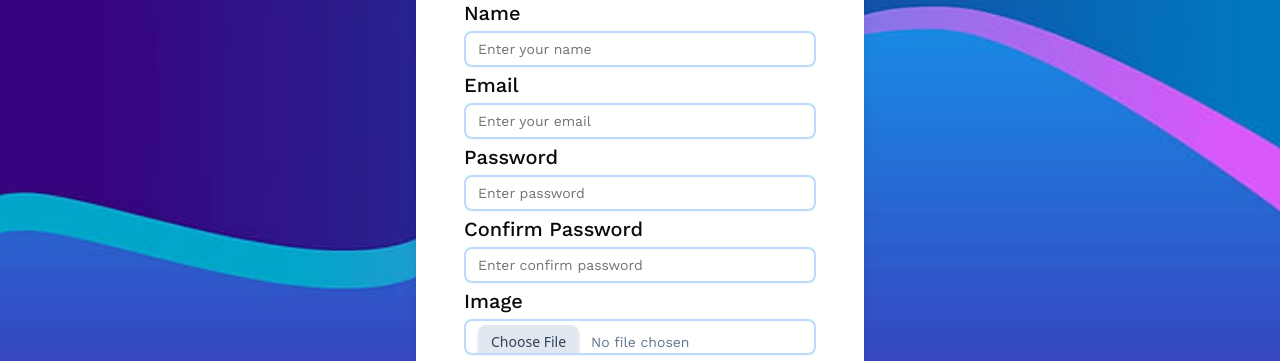
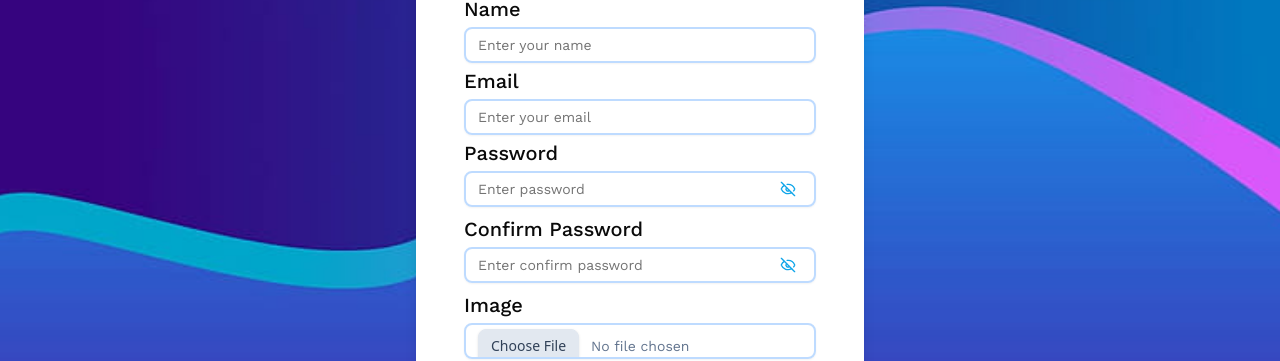
Before and after one commit to AllahRakha1234/Real-Time-Chat-App, a React (Vite) app in the folder frontend/: page /register in a window 1280 px wide. Shown: the part 213-574 px from the top of the page. Built offline with nearby package versions, Linux system fonts and the light colour scheme; no server answers.

Commit message:
fix: persist issues resolved

```diff
--- a/frontend/src/components/Header.tsx
+++ b/frontend/src/components/Header.tsx
@@ -32,6 +32,7 @@ import useDebounce from "@/hooks/useDebounce";
 import SearchResultItem from "./common/SearchUserItem";
 import NotificationsMenu from "./Notifications/NotificationsMenu";
 import ProfileModal from "@/components/modals/ProfileModal";
+import { useMessageStore } from "@/store/message.store";
 
 
 const Header = () => {
--- a/frontend/src/pages/login.tsx
+++ b/frontend/src/pages/login.tsx
@@ -5,10 +5,14 @@ import { zodResolver } from "@hookform/resolvers/zod";
 import { useAuthStore } from "../store/auth.store";
 import { loginSchema, type LoginSchema } from "../lib/validations/auth";
 import { toast } from "react-hot-toast";
-import { useEffect } from "react";
+import { useEffect, useState } from "react";
 import { Link, useNavigate } from "react-router-dom";
+import { Eye, EyeOff } from "lucide-react";
 
 const LoginPage = () => {
+
+  const [showPassword, setShowPassword] = useState(false);
+
   const {
     control,
     handleSubmit,
@@ -34,7 +38,7 @@ const LoginPage = () => {
 
       if (result?.success && result?.user) {
         navigate("/chat");
-        toast.success(result?.message ??"Welcome back!");
+        toast.success(result?.message ?? "Welcome back!");
       } else {
         toast.error("Login failed");
       }
@@ -84,7 +88,7 @@ const LoginPage = () => {
           </div>
 
           {/* Password Field */}
-          <div className="space-y-2">
+          <div className="relative space-y-2">
             <Controller
               name="password"
               control={control}
@@ -93,12 +97,15 @@ const LoginPage = () => {
                   <Input
                     label="Password"
                     placeholder="Enter your password"
-                    type="password"
+                    type={showPassword ? "text" : "password"}
                     value={field.value || ""}
                     onChange={field.onChange}
                     onBlur={field.onBlur}
                     name={field.name}
                   />
+                  <Button variant="simple" onClick={() => setShowPassword(!showPassword)} className="absolute text-primary top-8 right-2 p-0" type="button">
+                    {showPassword ? <Eye size={16} /> : <EyeOff size={16} />}
+                  </Button>
                   {fieldState.error && (
                     <p className="text-red-500 text-sm ml-1">
                       {fieldState.error.message}
--- a/frontend/src/pages/register.tsx
+++ b/frontend/src/pages/register.tsx
@@ -5,10 +5,15 @@ import { zodResolver } from "@hookform/resolvers/zod";
 import { useAuthStore } from "../store/auth.store";
 import { signupSchema, type SignupSchema } from "../lib/validations/auth";
 import { toast } from "react-hot-toast";
-import { useEffect } from "react";
+import { useEffect, useState } from "react";
 import { Link, useNavigate } from "react-router-dom";
+import { Eye, EyeOff } from "lucide-react";
 
 const RegisterPage = () => {
+
+  const [showPassword, setShowPassword] = useState(false);
+  const [showConfirmPassword, setShowConfirmPassword] = useState(false);
+
   const {
     control,
     handleSubmit,
@@ -136,7 +141,7 @@ const RegisterPage = () => {
           </div>
 
           {/* Password Field */}
-          <div className="space-y-1">
+          <div className="space-y-1 relative">
             <Controller
               name="password"
               control={control}
@@ -145,12 +150,15 @@ const RegisterPage = () => {
                   <Input
                     label="Password"
                     placeholder="Enter password"
-                    type="password"
+                    type={showPassword ? "text" : "password"}
                     value={field.value || ""}
                     onChange={field.onChange}
                     onBlur={field.onBlur}
                     name={field.name}
                   />
+                  <Button variant="simple" onClick={() => setShowPassword(!showPassword)} className="absolute text-primary top-8 right-2 p-0" type="button">
+                    {showPassword ? <Eye size={16} /> : <EyeOff size={16} />}
+                  </Button>
                   {fieldState.error && (
                     <p className="text-red-500 text-sm ml-1">
                       {fieldState.error.message}
@@ -162,7 +170,7 @@ const RegisterPage = () => {
           </div>
 
           {/* Confirm Password Field */}
-          <div className="space-y-1">
+          <div className="space-y-1 relative">
             <Controller
               name="confirmPassword"
               control={control}
@@ -171,12 +179,15 @@ const RegisterPage = () => {
                   <Input
                     label="Confirm Password"
                     placeholder="Enter confirm password"
-                    type="password"
+                    type={showConfirmPassword ? "text" : "password"}
                     value={field.value || ""}
                     onChange={field.onChange}
                     onBlur={field.onBlur}
                     name={field.name}
                   />
+                  <Button variant="simple" onClick={() => setShowConfirmPassword(!showConfirmPassword)} className="absolute text-primary top-8 right-2 p-0" type="button">
+                    {showConfirmPassword ? <Eye size={16} /> : <EyeOff size={16} />}
+                  </Button>
                   {fieldState.error && (
                     <p className="text-red-500 text-sm ml-1">
                       {fieldState.error.message}
--- a/frontend/src/store/chat.store.ts
+++ b/frontend/src/store/chat.store.ts
@@ -1,5 +1,4 @@
 import { create } from "zustand";
-import { persist } from "zustand/middleware";
 import { api } from "../lib/axios";
 import type { Chat } from "@/types/chat";
 
@@ -32,8 +31,7 @@ export interface ChatState {
 export const getErrorMessage = (err: any): string =>
     err.response?.data?.message || err.message || "Something went wrong";
 
-export const useChatStore = create<ChatState>()(
-    persist(
+export const useChatStore = create<ChatState>(
     (set, get) => ({
         chats: [],
         selectedChat: null,
@@ -201,7 +199,5 @@ export const useChatStore = create<ChatState>()(
                     .map((u) => u._id)
             );
         },
-        }),
-        { name: "chat-storage" }
-    )
+    })
 );
--- a/frontend/src/store/message.store.ts
+++ b/frontend/src/store/message.store.ts
@@ -1,5 +1,4 @@
 import { create } from "zustand";
-import { persist } from "zustand/middleware";
 import { api } from "../lib/axios";
 import type { Message } from "@/types/message";
 import { getErrorMessage } from "./chat.store"; // Import error parser
@@ -21,11 +20,10 @@ export interface MessageState {
 
   setMessages: (messages: Message[]) => void;
   addMessage: (message: Message) => void;
+  clearMessages: () => void;
 }
 
-export const useMessageStore = create<MessageState>()(
-  persist(
-    (set, get) => ({
+export const useMessageStore = create<MessageState>((set, get) => ({
   messages: [],
   isLoading: false,
   error: null,
@@ -35,8 +33,9 @@ export const useMessageStore = create<MessageState>()(
     set((state) => ({
       messages: [...state.messages, message],
     })),
+  clearMessages: () => set({ messages: [], error: null }),
 
-      // "" Fetch messages
+  // Fetch messages
   getAllChatMessages: async (chatId) => {
     set({ isLoading: true, error: null });
     try {
@@ -50,7 +49,7 @@ export const useMessageStore = create<MessageState>()(
     }
   },
 
-      // "" Send message
+  // Send message
   sendMessage: async (content, chatId) => {
     try {
       const { data } = await api.post(`/api/messages`, { content, chatId });
@@ -62,7 +61,4 @@ export const useMessageStore = create<MessageState>()(
       return { success: false, error: errMsg };
     }
   },
-    }),
-    { name: "message-storage" }
-  )
-);
+}));
```
Lines whose indentation alone changed are shown as unchanged.
